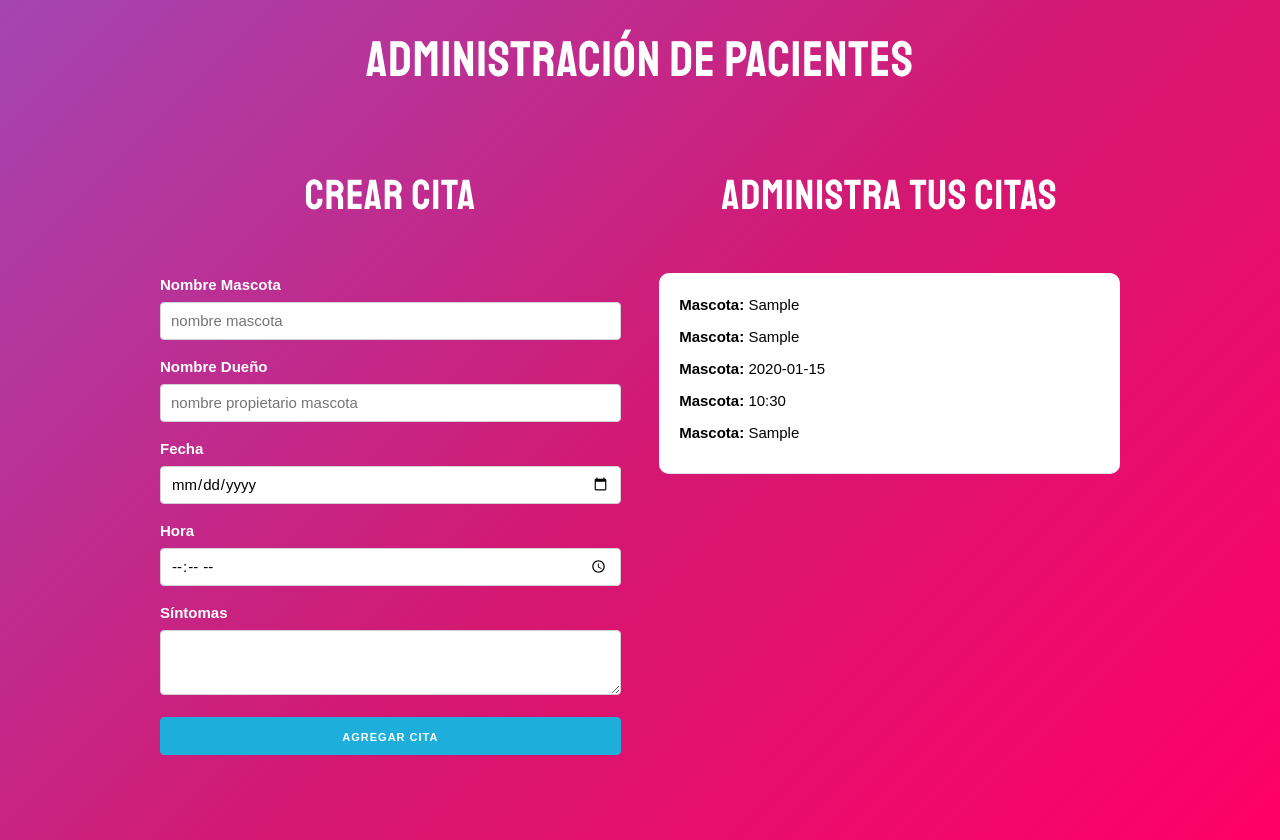
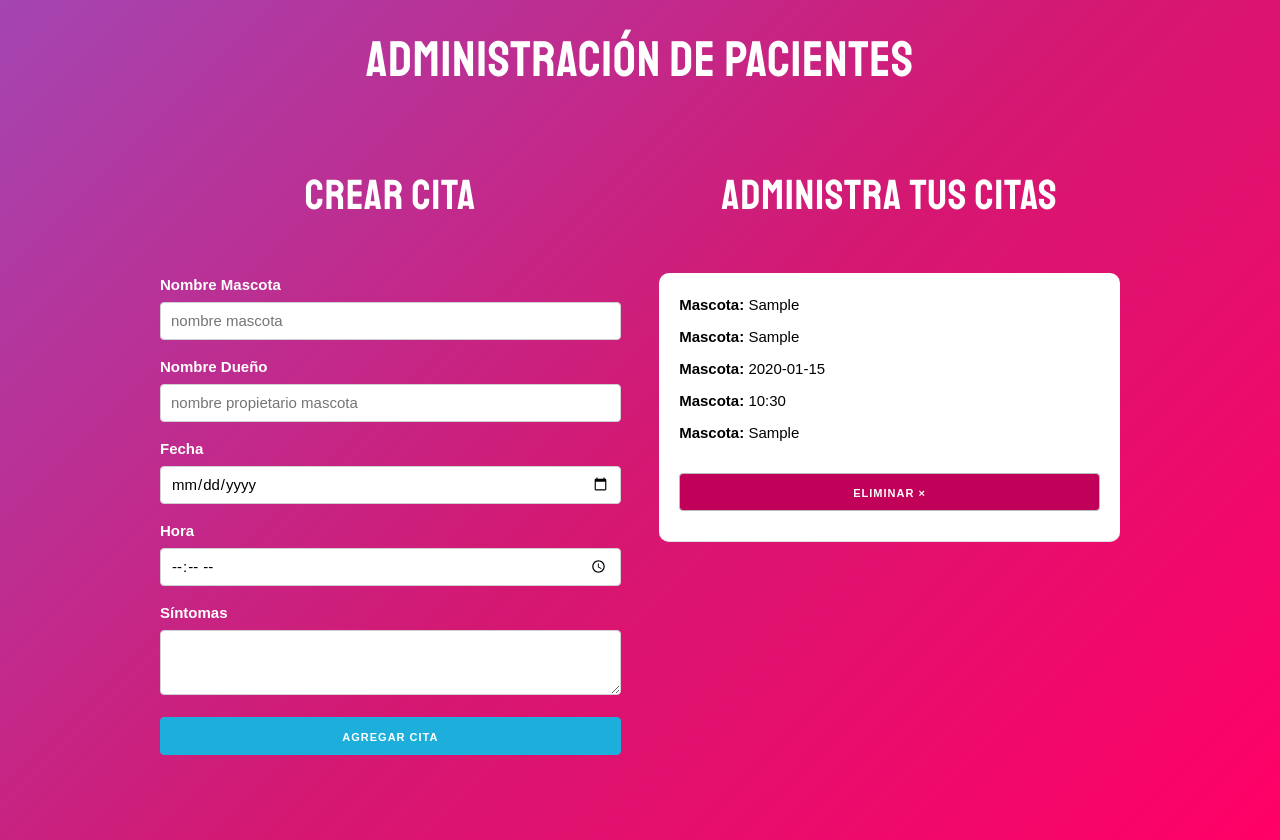
Before and after one commit to GonzaloCarcamo/01-Dates, a React (Create React App) app: page / in a window 1280 px wide. Both pictures are taken after typing "Sample", "Sample", "2020-01-15", "10:30", "Sample" into the empty fields and a click on the button "AGREGAR CITA". Built offline with nearby package versions, Linux system fonts and the light colour scheme.

Commit message:
Delete date from state

```diff
--- a/src/App.js
+++ b/src/App.js
@@ -12,6 +12,12 @@
     guardarCitas([
       ...citas, cita
     ]);
+  }
+
+  // Eliminar citas
+  const eliminarCita = id => {
+    const nuevasCitas = citas.filter(cita => cita.id !== id)
+    guardarCitas(nuevasCitas);
   }
 
   return(
@@ -31,6 +37,7 @@
             <Cita
               key={cita.id}
               cita={cita}
+              eliminarCita={eliminarCita}
             />
           ))}
         </div>
--- a/src/components/Cita.js
+++ b/src/components/Cita.js
@@ -1,6 +1,6 @@
 import React from 'react';
 
-const Cita = ({cita}) => (
+const Cita = ({cita, eliminarCita}) => (
 
         <div className="cita">
                 <p>Mascota: <span>{cita.mascota}</span></p>
@@ -8,6 +8,11 @@
                 <p>Mascota: <span>{cita.fecha}</span></p>
                 <p>Mascota: <span>{cita.hora}</span></p>
                 <p>Mascota: <span>{cita.sintomas}</span></p>
+
+                <button
+                        className="button eliminar u-full-width"
+                        onClick={ () => eliminarCita(cita.id) }
+                >Eliminar &times;</button>
         </div>
 )
 
```
